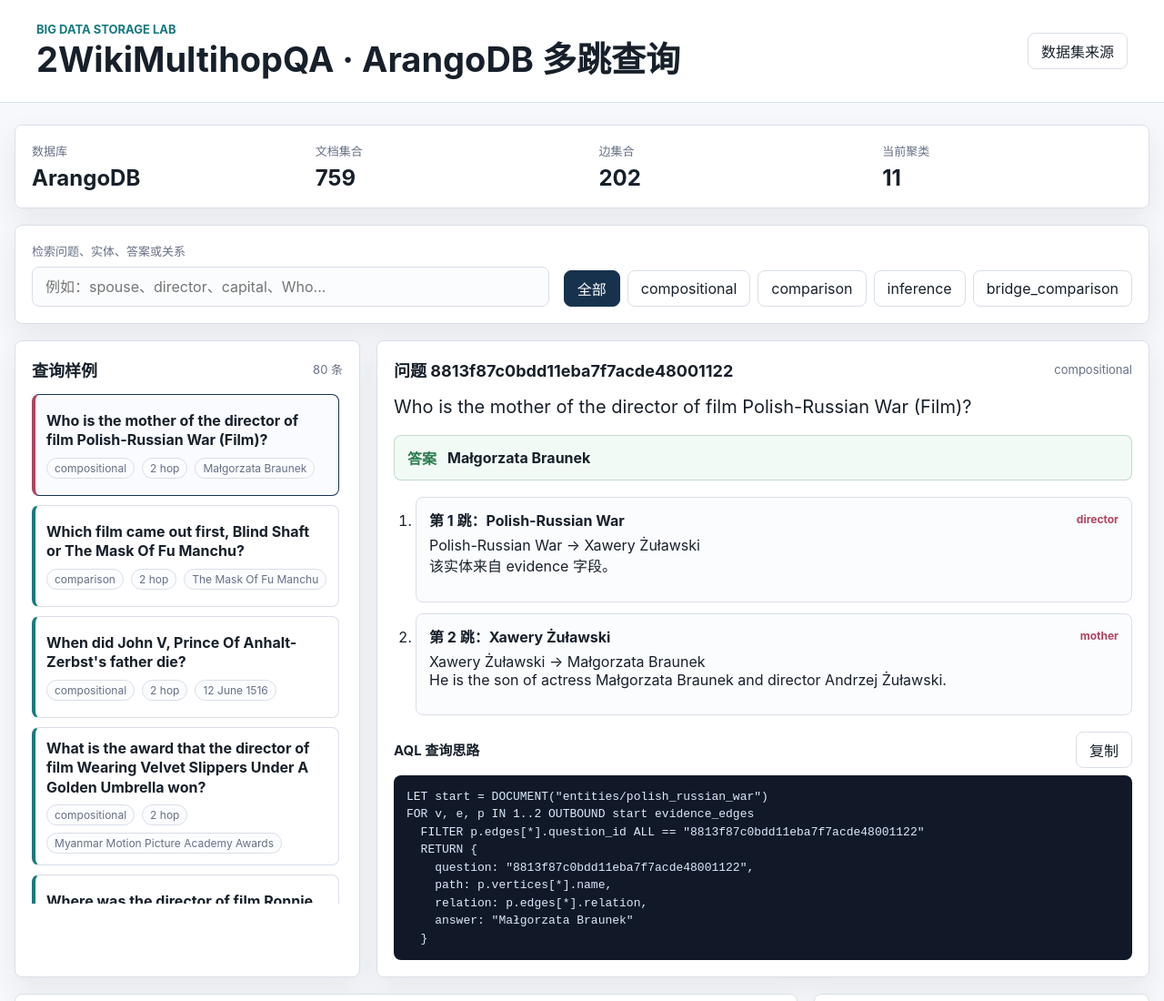
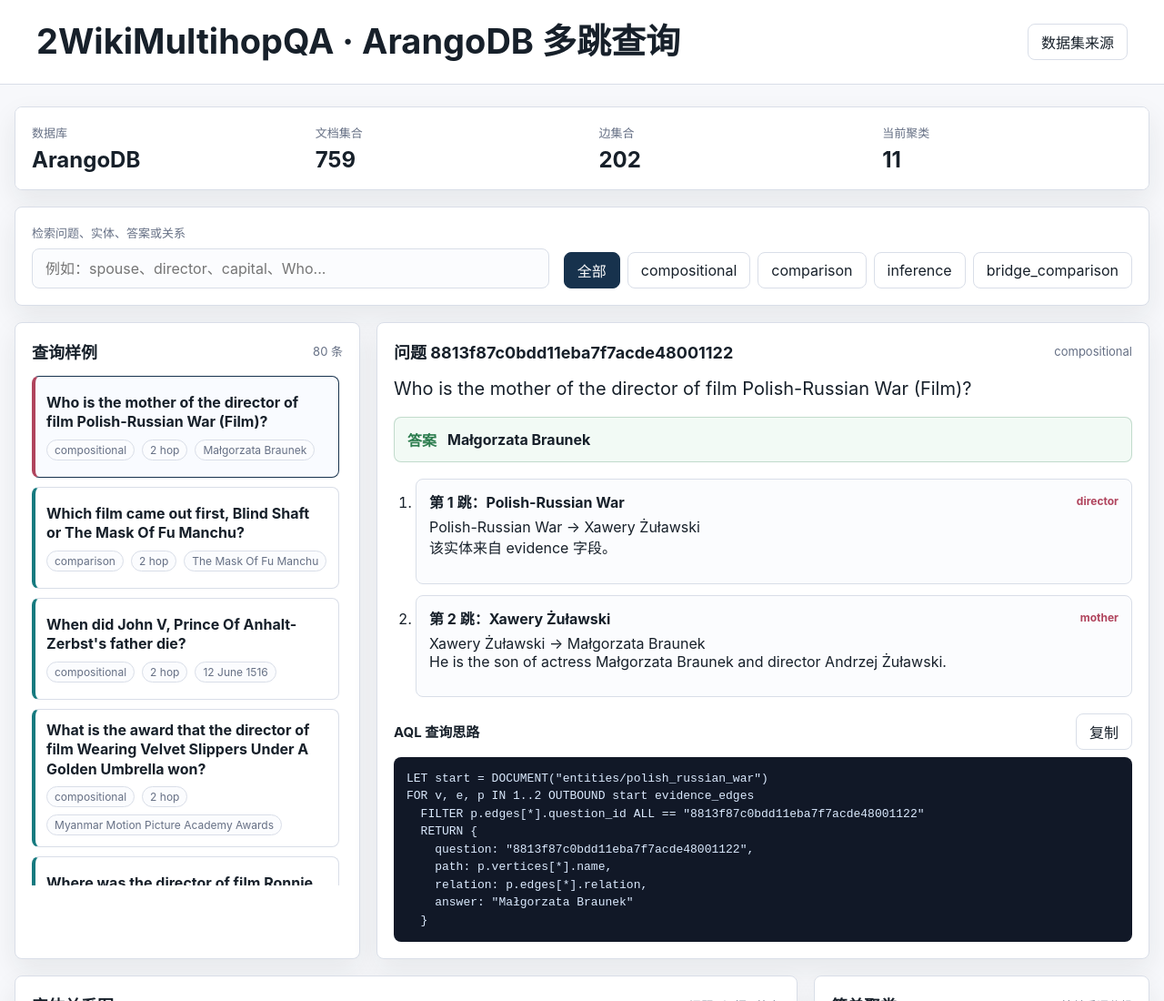
Before and after one commit to AidenBaiZe/2wiki-arangodb-site, a website: page index.html in a window 1280 px wide. Shown: the top 1100 px of the page at 91% size. Drawn offline with Linux system fonts and the light colour scheme.

Commit message:
去掉页眉课程标识

```diff
--- a/index.html
+++ b/index.html
@@ -9,7 +9,6 @@
   <body>
     <header class="topbar">
       <div>
-        <p class="eyebrow">Big Data Storage Lab</p>
         <h1>2WikiMultihopQA · ArangoDB 多跳查询</h1>
       </div>
       <a class="source-link" href="https://huggingface.co/datasets/xanhho/2WikiMultihopQA" target="_blank" rel="noreferrer">数据集来源</a>
--- a/style.css
+++ b/style.css
@@ -38,14 +38,6 @@ input {
   padding: 24px 40px;
   background: #ffffff;
   border-bottom: 1px solid var(--line);
-}
-
-.eyebrow {
-  margin: 0 0 4px;
-  color: var(--teal);
-  font-size: 13px;
-  font-weight: 700;
-  text-transform: uppercase;
 }
 
 h1,
```
